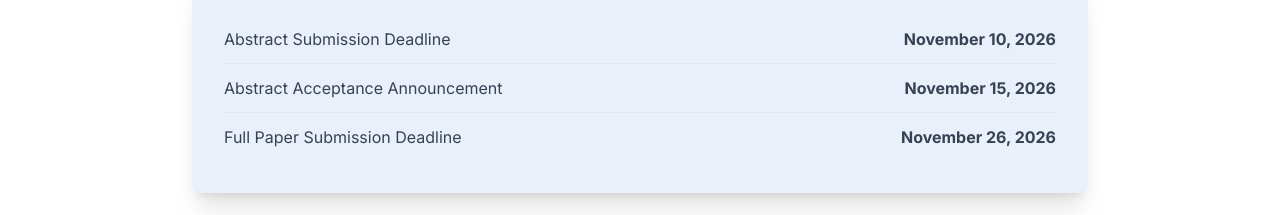
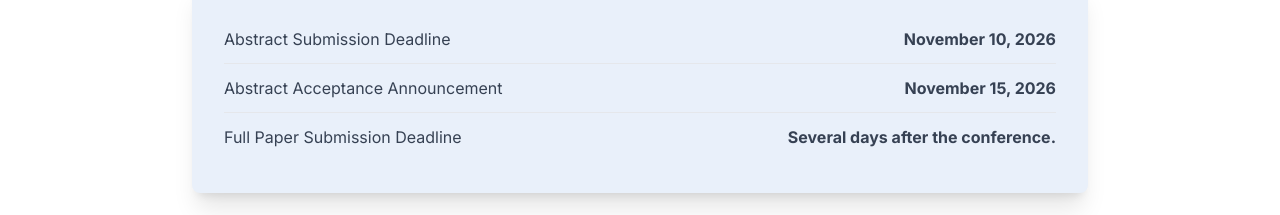
Before and after one commit to ryanhafa/icllle-tailwindcss-cli, a website: page src/index.html in a window 1280 px wide. Shown: the part 4780-4995 px from the top of the page. Drawn offline with Linux system fonts and the light colour scheme.

Commit message:
edit full paper

```diff
--- a/src/index.html
+++ b/src/index.html
@@ -237,7 +237,7 @@
             </li>
             <li class="py-3 flex flex-col md:flex-row md:items-center md:justify-between md:gap-x-6">
                 <span>Full Paper Submission Deadline</span>
-                <span class="font-bold">November 26, 2026</span>
+                <span class="font-bold">Several days after the conference.</span>
             </li>
         </ul>
     </div>
```
